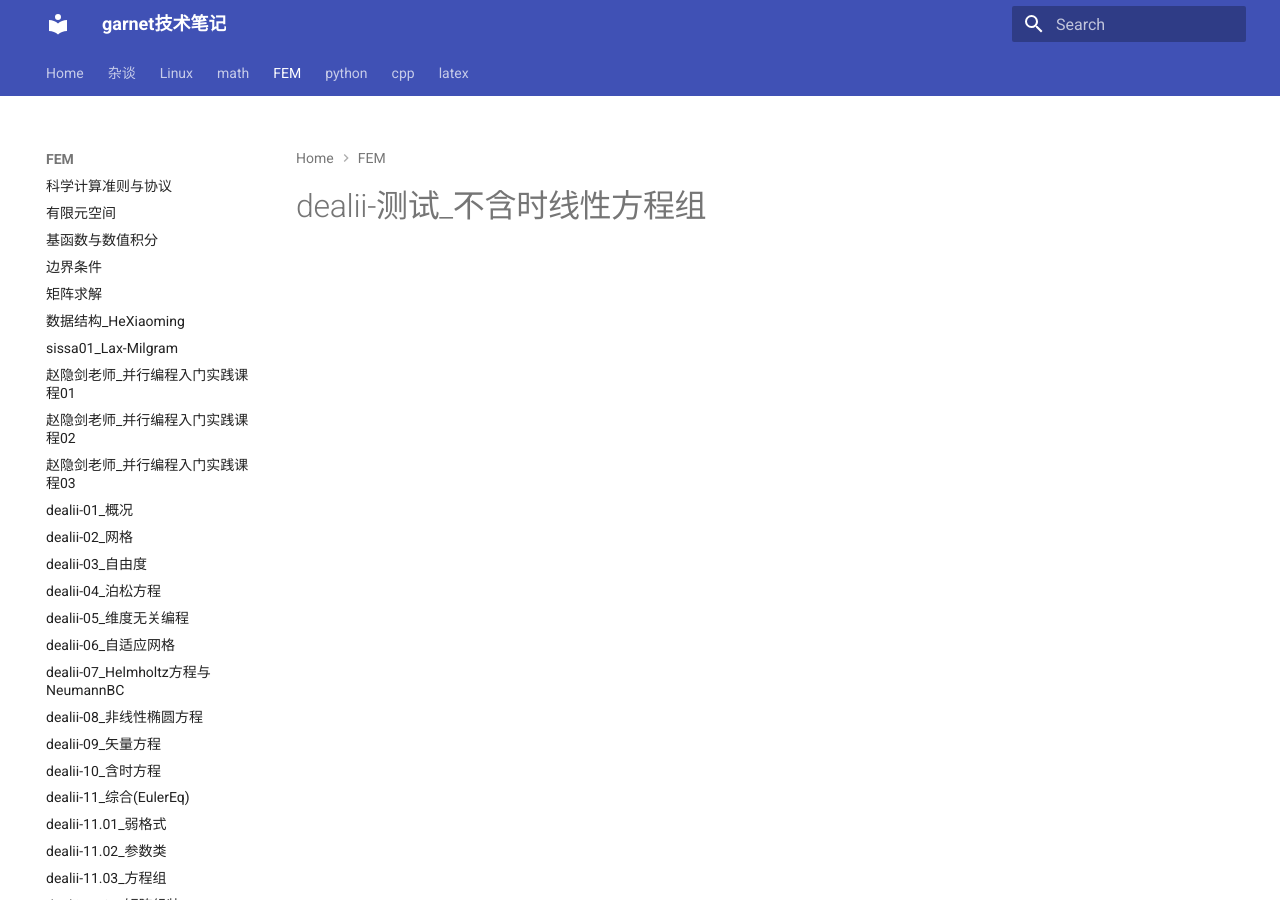
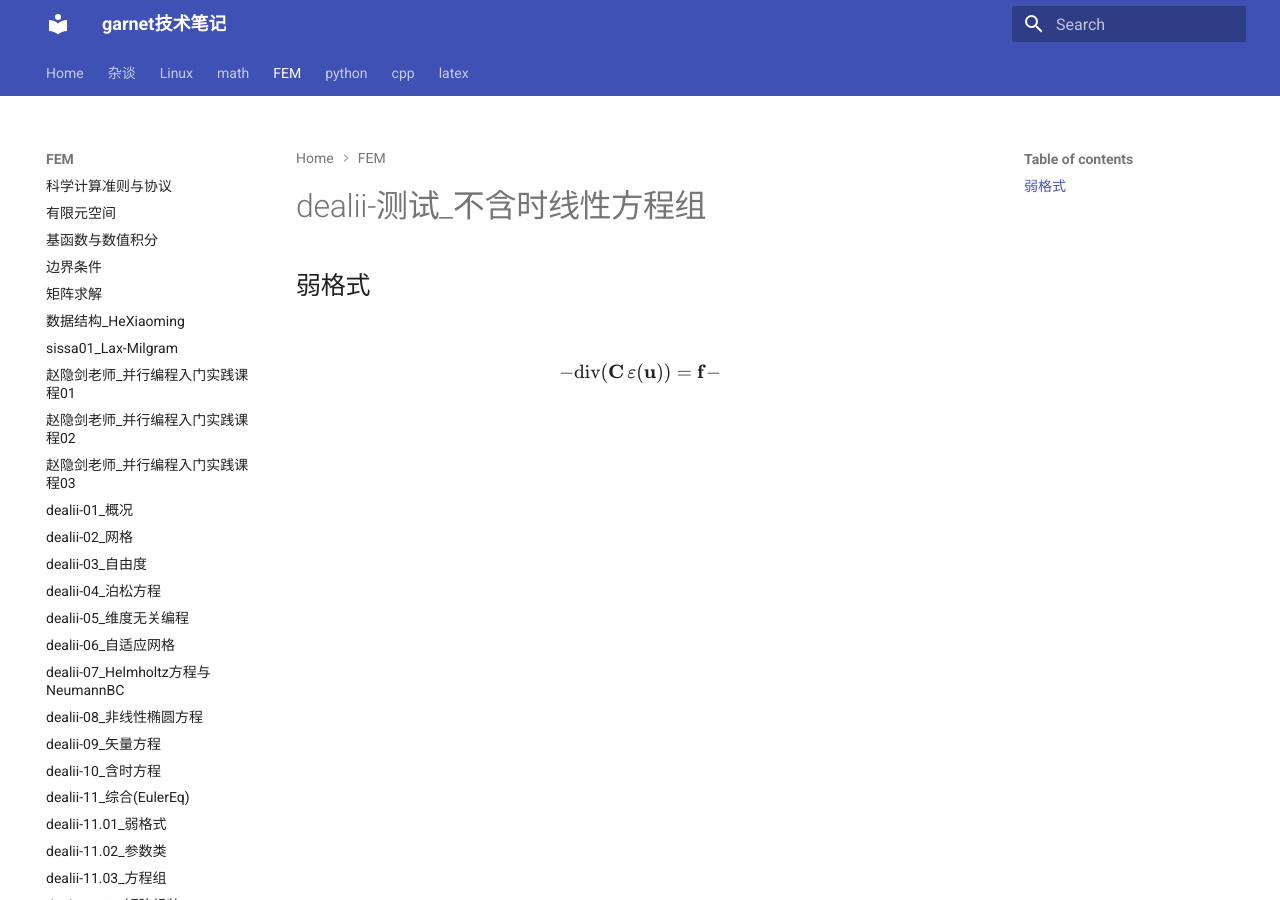
Before and after one commit to ymma98/technotes, an MkDocs documentation site: the page built from docs/FEM/dealii-测试_不含时线性方程组.md, in a window 1280 px wide. Built offline with MkDocs 1.6.1 and Material for MkDocs 9.7.7, drawn with Linux system fonts in a browser that asks for light colours.

Commit message:
docs/FEM/dealii-测试_不含时线性方程组.md updated from https://stackedit.cn/

```diff
--- a/docs/FEM/dealii-测试_不含时线性方程组.md
+++ b/docs/FEM/dealii-测试_不含时线性方程组.md
@@ -1,6 +1,10 @@
 # dealii-测试_不含时线性方程组
 
+## 弱格式
 
+$$
+- \text{div}(\mathbf{C} \, \varepsilon(\mathbf{u})) = \mathbf{f}
+- $$
 <!--stackedit_data:
-eyJoaXN0b3J5IjpbLTEzNjIyMDA5ODddfQ==
+eyJoaXN0b3J5IjpbMTc2NjExMjYxMywtMTM2MjIwMDk4N119
 -->
```
